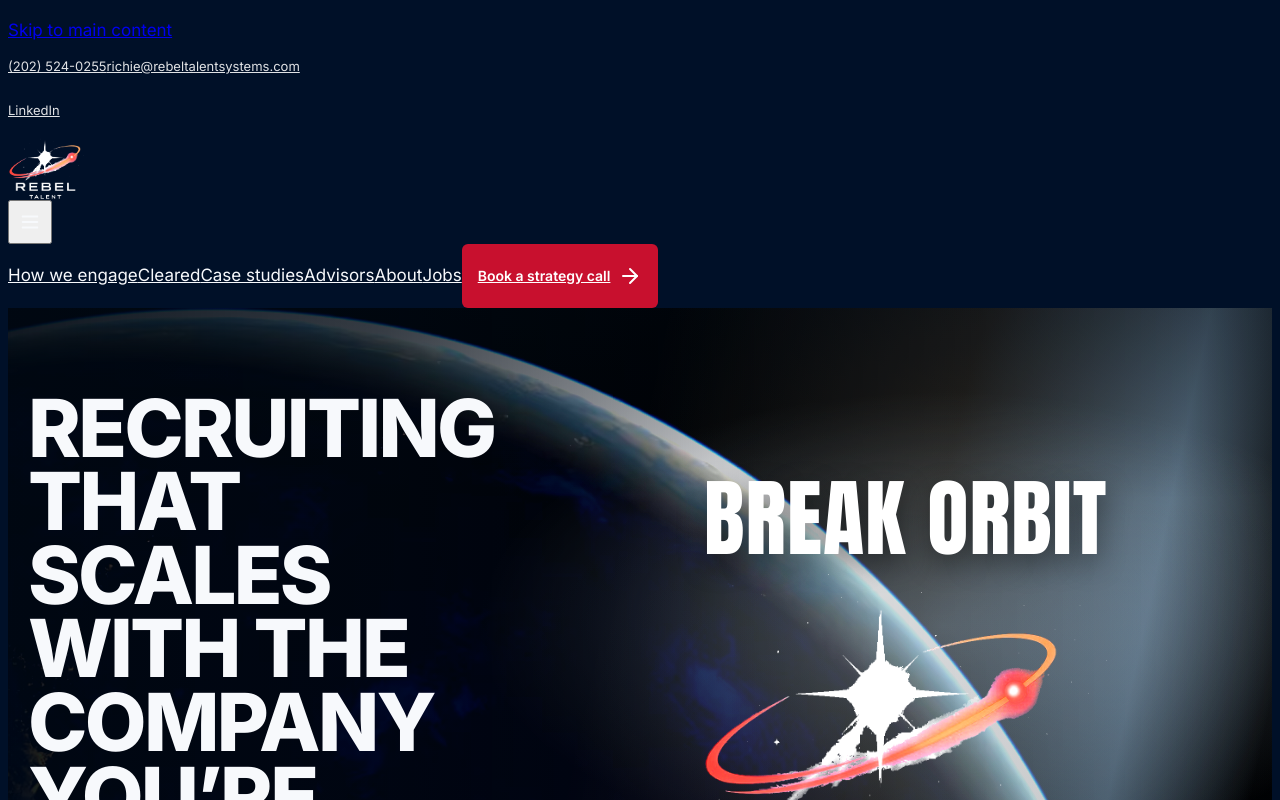
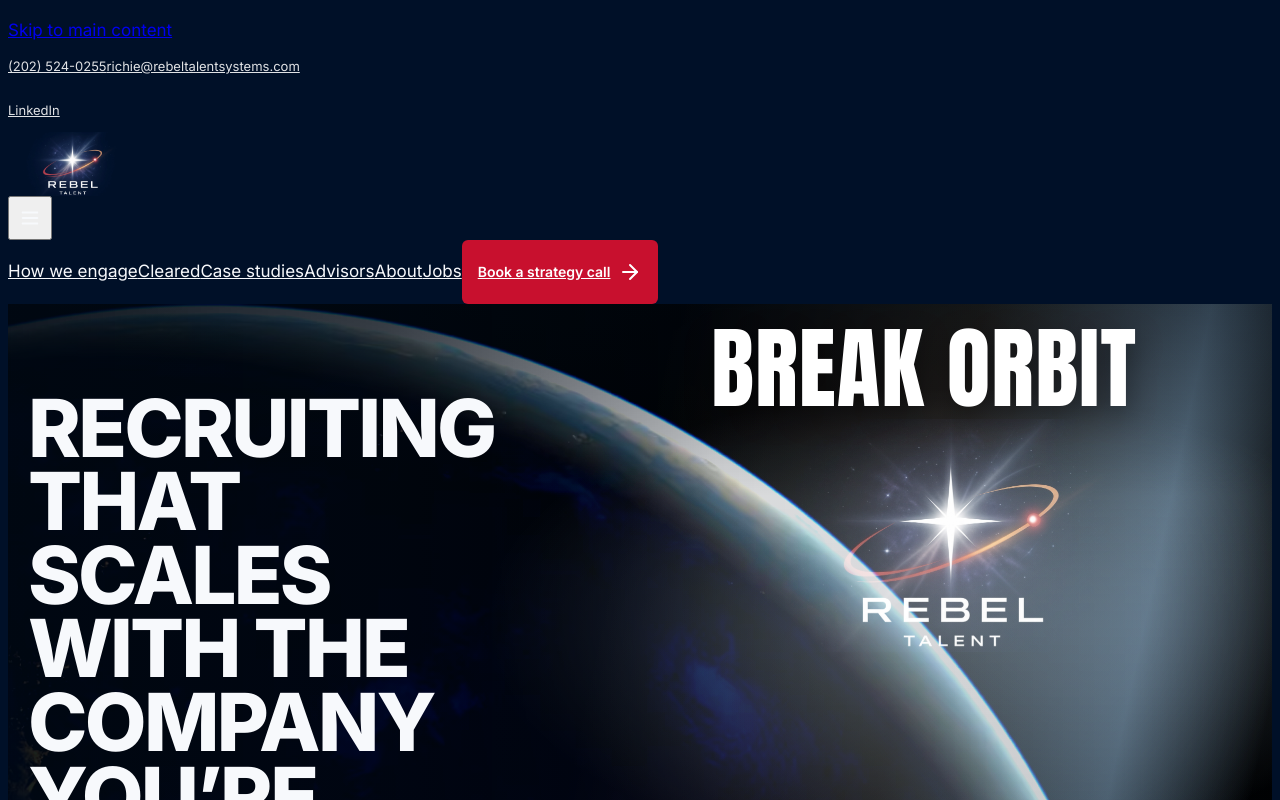
Before and after one commit to rebelrichie/rebel-talent-site, a React (Vite) app in the folder client/: page / in a window 1280 px wide. Shown: the top 800 px of the page. Built offline with nearby package versions, Linux system fonts and the light colour scheme.

Commit message:
Blend the original logo with screen so the glow stays soft.
The hand-cut transparent mark is gone. Hero, nav, and footer use the original file, with pure black dropped out and BREAK ORBIT centered above the mark.

Co-authored-by: Richie Lampani <richie@rebeltalentsystems.com>

```diff
--- a/client/src/components/BannerHero.tsx
+++ b/client/src/components/BannerHero.tsx
@@ -54,16 +54,16 @@ export default function BannerHero({
       <div className="banner-rim" aria-hidden="true" />
       <div className="banner-scrim" aria-hidden="true" />
       {mark && (
-        <div className="banner-orbit">
+        <>
           <p className="break-orbit">BREAK ORBIT</p>
           <img
-            className="banner-mark"
-            src="/images/rebel-logo-transparent.png"
+            className="hero-logo-screen"
+            src="/images/rebel-logo-original-v2.jpg"
             alt="Rebel Talent"
-            width={965}
-            height={782}
+            width={1856}
+            height={1056}
           />
-        </div>
+        </>
       )}
       <div className="band-wrap banner-copy">
         <div className="band-hero-copy">{children}</div>
--- a/client/src/components/Footer.tsx
+++ b/client/src/components/Footer.tsx
@@ -18,14 +18,15 @@ export default function Footer() {
       <div className="max-w-[1140px] mx-auto px-5 py-14">
         <div className="footer-grid mb-12">
           <div>
-            <img
-              src="/images/rebel-logo-transparent.png"
-              alt="Rebel Talent"
-              width={965}
-              height={782}
-              className="site-logo site-logo-footer"
-              loading="lazy"
-            />
+            <div className="logo-screen-frame logo-screen-footer">
+              <img
+                src="/images/rebel-logo-original-v2.jpg"
+                alt="Rebel Talent"
+                width={1856}
+                height={1056}
+                loading="lazy"
+              />
+            </div>
             <p className="text-[15px] leading-relaxed text-[#d5dbe3]">
               We install the hiring infrastructure your team runs on, across cleared and noncleared, entry to executive.
             </p>
--- a/client/src/components/Navbar.tsx
+++ b/client/src/components/Navbar.tsx
@@ -72,13 +72,12 @@ export default function Navbar() {
       <nav data-testid="navbar" className="site-nav border-b border-white/10 bg-[#001028]">
         <div className="mx-auto max-w-[1440px] px-5 sm:px-8">
           <div className="flex h-[88px] items-center justify-between gap-4">
-            <Link href="/" data-testid="link-home" className="flex shrink-0 items-center no-underline">
+            <Link href="/" data-testid="link-home" className="logo-screen-frame logo-screen-nav shrink-0 no-underline">
               <img
-                src="/images/rebel-logo-transparent.png"
+                src="/images/rebel-logo-original-v2.jpg"
                 alt="Rebel Talent"
-                width={965}
-                height={782}
-                className="site-logo"
+                width={1856}
+                height={1056}
               />
             </Link>
 
--- a/client/src/components/PageTransition.tsx
+++ b/client/src/components/PageTransition.tsx
@@ -33,7 +33,7 @@ export default function PageTransition({ children }: PageTransitionProps) {
       className="page-bands"
       style={{
         opacity: transitioning ? 0 : 1,
-        transform: transitioning ? "translateY(8px)" : "translateY(0)",
+        transform: transitioning ? "translateY(8px)" : "none",
         transition: "opacity 200ms ease-out, transform 200ms ease-out",
       }}
     >
--- a/client/src/index.css
+++ b/client/src/index.css
@@ -2186,7 +2186,7 @@ main .page-bands > section.band-red::after {
 /* Night-Earth hero. Later rules win over the split-hero type. */
 .banner-stage {
   position: relative;
-  isolation: isolate;
+  isolation: auto;
   overflow: hidden;
   display: flex;
   align-items: center;
@@ -2461,32 +2461,17 @@ main .page-bands > section.band-red::before {
 .banner-stage-tall {
   display: grid !important;
   grid-template-columns: minmax(0, 34rem) minmax(0, 1fr);
-  grid-template-rows: 1fr;
+  grid-template-rows: auto auto 1fr;
   align-items: center;
   column-gap: 1.5rem;
   min-height: calc(100svh - 8.25rem);
-  padding: 1rem 0 1.75rem;
-}
-.banner-orbit {
-  grid-column: 2;
-  grid-row: 1;
-  z-index: 2;
-  display: flex;
-  flex-direction: column;
-  align-items: center;
-  justify-content: center;
-  gap: 0.85rem;
-  min-width: 0;
-  align-self: center;
-  padding: 0 3.5vw 0.75rem 0.5rem;
-  container-type: inline-size;
+  padding: 1.25rem 0 1.75rem;
 }
 .break-orbit {
   font-family: Anton, "Arial Narrow", Impact, sans-serif !important;
   font-weight: 400 !important;
   font-style: normal !important;
-  font-size: clamp(2.7rem, 7.4vw, 8rem) !important;
-  font-size: 15.2cqi !important;
+  font-size: clamp(2.8rem, 7vw, 7.4rem) !important;
   line-height: 0.82 !important;
   letter-spacing: 0.015em !important;
   text-transform: uppercase !important;
@@ -2502,21 +2487,20 @@ main .page-bands > section.band-red::before {
   top: auto !important;
   right: auto !important;
   transform: none !important;
-  width: min(72%, 26rem);
+  width: min(78%, 28rem);
   align-self: center;
   height: auto;
   max-height: none;
-  aspect-ratio: auto;
+  aspect-ratio: 1570 / 878;
   margin: 0;
-  object-fit: contain;
-  object-position: center;
-  mix-blend-mode: normal;
+  overflow: hidden;
   background: transparent;
   pointer-events: none;
+  line-height: 0;
 }
 .banner-stage-tall .banner-copy {
   grid-column: 1;
-  grid-row: 1;
+  grid-row: 1 / span 3;
   align-self: end;
   z-index: 2;
   width: auto !important;
@@ -2558,12 +2542,16 @@ main .page-bands > section.band-red::before {
   color: rgba(255, 255, 255, 0.92) !important;
 }
 
-.site-logo {
-  height: 68px;
-  mix-blend-mode: normal !important;
-  background: transparent !important;
-}
-.site-logo-footer { height: 84px; }
+.logo-screen-nav {
+  height: 64px;
+  width: auto;
+  flex: none;
+}
+.logo-screen-footer {
+  height: 92px;
+  width: calc(92px * 1570 / 878);
+  margin-bottom: 1rem;
+}
 .site-nav .mi-btn,
 .mi-btn.mi-btn-sm {
   min-height: 44px;
@@ -2879,15 +2867,8 @@ main .page-bands :is(div, article, a)[class*="border-zinc"][class*="bg-zinc"] {
     font-size: clamp(2.85rem, 12.2vw, 4.2rem) !important;
     letter-spacing: 0.01em !important;
   }
-  .banner-stage-tall .banner-mark {
-    width: min(68%, 16.5rem);
-    height: auto;
-    max-height: none;
-    aspect-ratio: auto;
-    object-fit: contain;
-    object-position: center;
-    align-self: center;
-    margin: 0 auto;
+  .hero-logo-screen {
+    width: min(86%, 18rem);
   }
   .banner-stage-tall .banner-copy {
     width: 100% !important;
@@ -2921,7 +2902,7 @@ main .page-bands :is(div, article, a)[class*="border-zinc"][class*="bg-zinc"] {
 main .page-bands > section.band-hero:not(.band-red):not(.band-light) p.break-orbit {
   font-family: Anton, "Arial Narrow", Impact, sans-serif !important;
   font-weight: 400 !important;
-  font-size: 13.2cqi !important;
+  font-size: clamp(2.8rem, 7vw, 7.4rem) !important;
   line-height: 0.82 !important;
   letter-spacing: 0.012em !important;
   text-transform: uppercase !important;
@@ -2963,6 +2944,55 @@ main .page-bands > section.band-steel:nth-child(n):not(.band-red):not(.band-ligh
   background: #ffffff !important;
   border-color: rgba(12, 18, 32, 0.28) !important;
 }
+.logo-screen-frame {
+  display: block;
+  overflow: hidden;
+  line-height: 0;
+  background: transparent;
+  aspect-ratio: 1570 / 878;
+  mix-blend-mode: screen;
+}
+.logo-screen-frame img {
+  width: calc(100% * 1856 / 1570) !important;
+  max-width: none !important;
+  height: auto !important;
+  margin: 0 0 0 calc(100% * -40 / 1570) !important;
+  mix-blend-mode: normal !important;
+  filter: none !important;
+  display: block;
+  object-fit: fill;
+  background: transparent !important;
+  position: static !important;
+  transform: none !important;
+  pointer-events: none;
+}
+.break-orbit {
+  grid-column: 2;
+  grid-row: 1;
+  justify-self: center;
+  align-self: end;
+  z-index: 3;
+  width: min(92%, 34rem);
+  margin-top: 0.5rem;
+}
+.hero-logo-screen {
+  grid-column: 2;
+  grid-row: 2;
+  justify-self: center;
+  z-index: 3;
+  display: block;
+  width: min(78%, 26rem);
+  height: auto;
+  aspect-ratio: 1570 / 878;
+  margin: 0.85rem auto 0;
+  object-fit: cover;
+  object-view-box: inset(0% 13.25% 16.86% 2.16%);
+  mix-blend-mode: screen !important;
+  filter: none !important;
+  background: transparent !important;
+  pointer-events: none;
+}
+
 main .page-bands > section.band-steel:nth-child(n):not(.band-red):not(.band-light) label.choice-pill span {
   color: #0C1220 !important;
   background: transparent !important;
```
Also changed, not shown: client/public/images/rebel-logo-original-v2.jpg (added), client/public/images/rebel-logo-transparent.png (deleted).
